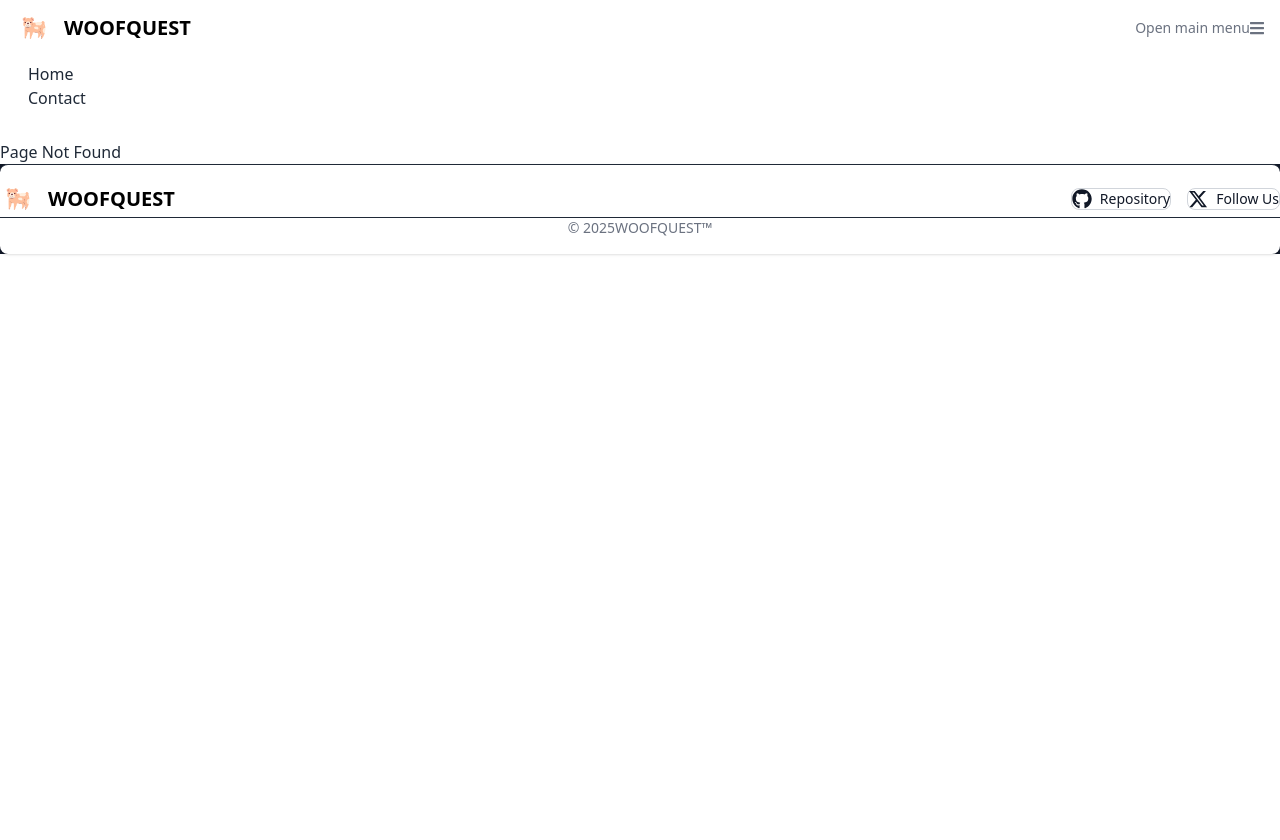
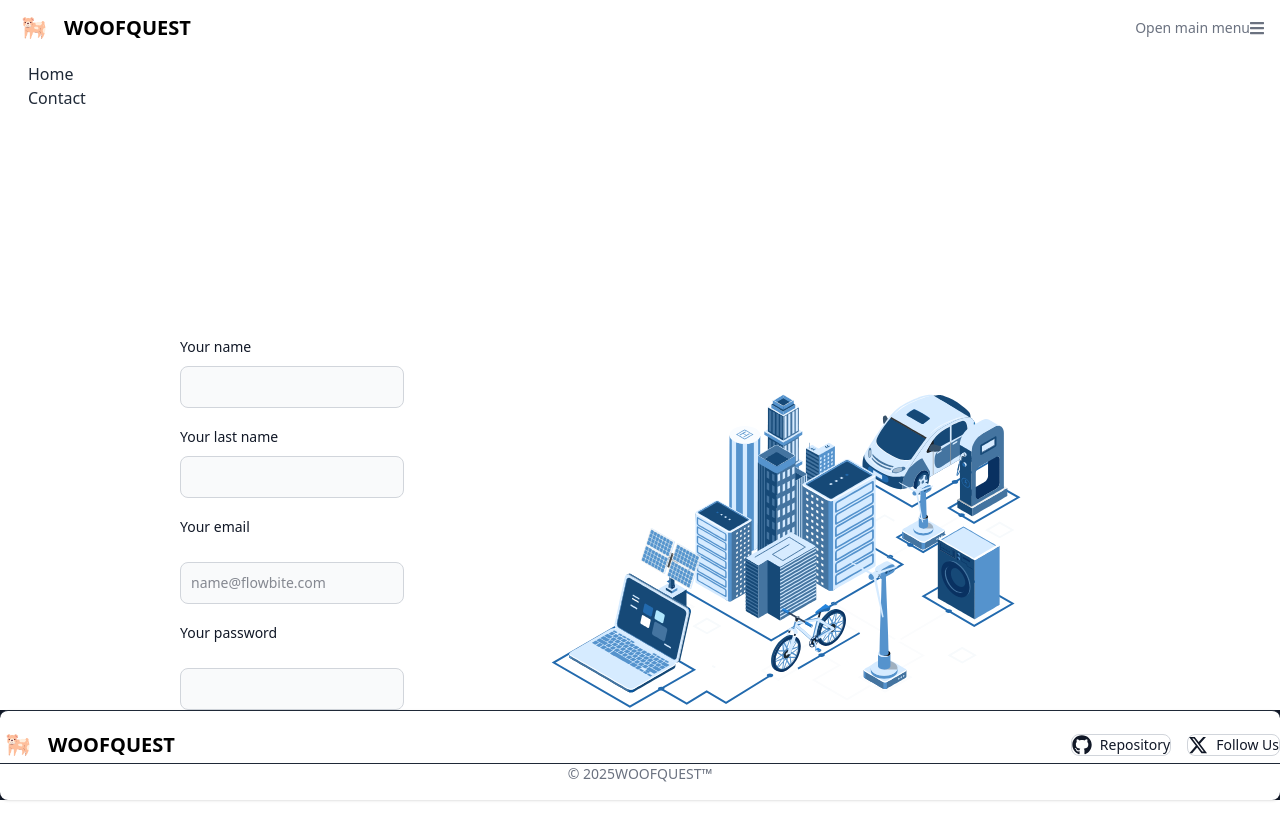
Before and after one commit to DoctorLeQuack1/digital-twin-front, a React (Vite) app: page /signup in a window 1280 px wide. Before the commit this address had no page. Shown: the top 840 px of the page. Before the commit the page ends 800 px from the top, so only its background shows below. Built offline with nearby package versions, Linux system fonts and the light colour scheme.

Commit message:
Completed functionality

```diff
--- a/src/App.tsx
+++ b/src/App.tsx
@@ -9,6 +9,7 @@ import { RedirectionRoute } from "./components/wrapper-components/RedirectionRou
 import { Home } from "./pages/Home";
 import { Contact } from "./pages/Contact";
 import "./App.css";
+import { SignUp } from "./pages/SignUp";
 
 export const App = () => {
   return (
@@ -21,8 +22,16 @@ export const App = () => {
           <Route
             path="/login"
             element={
-              <RedirectionRoute>
+              <RedirectionRoute redirectTo="/dashboard">
                 <LogIn />
+              </RedirectionRoute>
+            }
+          />
+          <Route
+            path="/signup"
+            element={
+              <RedirectionRoute redirectTo="/dashboard">
+                <SignUp />
               </RedirectionRoute>
             }
           />
--- a/src/components/layout-components/NavBar.tsx
+++ b/src/components/layout-components/NavBar.tsx
@@ -1,4 +1,3 @@
-
 import { Button, Navbar, NavbarBrand, NavbarCollapse, NavbarLink, NavbarToggle, createTheme, ThemeProvider } from "flowbite-react";
 import { useLocation, useNavigate } from "react-router-dom";
 import { useAuth } from "../../context/AuthProvider";
@@ -35,9 +34,18 @@ export const NavBar = () => {
     let logInSignInButton = null;
 
     if (location.pathname !== "/login" && !isAuth) {
-        logInSignInButton = (<div className="flex md:order-2"> <Button onClick={(e) => { navigateLogin(e, "/login") }}>Log In</Button></div>);
+        logInSignInButton = (
+            <div className="flex md:order-2 gap-2">
+                <Button onClick={(e) => { navigateLogin(e, "/login") }}>Log In</Button>
+                <Button onClick={(e) => { navigateLogin(e, "/signup") }}>Sign Up</Button>
+            </div>
+        );
     } else if (location.pathname !== "/login" && isAuth) {
-        logInSignInButton = (<div className="flex md:order-2"> <Button onClick={(e) => { signOut(e) }}>Sign Out</Button></div>);
+        logInSignInButton = (
+            <div className="flex md:order-2">
+                <Button onClick={(e) => { signOut(e) }}>Sign Out</Button>
+            </div>
+        );
     }
 
     return (
--- /dev/null
+++ b/src/components/signin-components/SignUpForm.tsx
@@ -0,0 +1,132 @@
+import { useState } from "react";
+import { Button, Label, TextInput } from "flowbite-react";
+import axios from "axios";
+import { useNavigate } from "react-router-dom";
+import { useAuth } from "../../context/AuthProvider";
+
+export const SignUpForm = () => {
+    const [name, setName] = useState("");
+    const [lastName, setLastName] = useState("");
+    const [email, setEmail] = useState("");
+    const [password, setPassword] = useState("");
+
+    const navigate = useNavigate();
+    const { setIsAuth } = useAuth();
+
+    const handleSubmit = (e: React.FormEvent<HTMLFormElement>) => {
+        e.preventDefault();
+        handleSignUp(name, lastName, email, password);
+    };
+
+    // Función que realiza la petición GraphQL para registrar usuario
+    const handleSignUp = async (name: string, lastName: string, email: string, password: string) => {
+        // Limpiar los inputs al iniciar el registro
+        setName("");
+        setLastName("");
+        setEmail("");
+        setPassword("");
+
+        const mutation = `
+            mutation Mutation($input: UsersInput!) {
+                addUser(input: $input) {
+                    token
+                    user {
+                        _id
+                        asset
+                        email
+                        last_name
+                        name
+                        password
+                    }
+                }
+            }
+        `;
+        try {
+            const response = await axios.post(
+                "https://digital-twin-backend-e5h4.onrender.com/graphql",
+                {
+                    query: mutation,
+                    variables: {
+                        input: {
+                            email,
+                            last_name: lastName,
+                            name,
+                            password,
+                        },
+                    },
+                },
+                {
+                    headers: {
+                        "Content-Type": "application/json",
+                    },
+                }
+            );
+            const data = response.data.data?.addUser;
+            if (data && data.token && data.user) {
+                setIsAuth(true);
+                localStorage.setItem('JWT', data.token);
+                localStorage.setItem('UserName', data.user.name);
+                localStorage.setItem('UserLastName', data.user.last_name);
+                localStorage.setItem('Email', data.user.email);
+                navigate("/dashboard");
+            } else {
+                alert("User already exists or invalid data.");
+                console.error("SignUp failed: No token or user returned.");
+            }
+        } catch (error) {
+            alert("User already exists or invalid data.");
+            console.error("SignUp error:", error);
+        }
+    };
+
+    return (
+        <form className="flex max-w-md flex-col gap-4" onSubmit={handleSubmit}>
+            <div>
+                <div className="mb-2 block">
+                    <Label htmlFor="username">Your name</Label>
+                </div>
+                <TextInput
+                    id="username"
+                    type="text"
+                    sizing="md"
+                    value={name}
+                    onChange={(e) => setName(e.target.value)}
+                />
+            </div>
+            <div>
+                <div className="mb-2 block">
+                    <Label htmlFor="userLastName">Your last name</Label>
+                </div>
+                <TextInput
+                    id="userLastName"
+                    type="text"
+                    sizing="md"
+                    value={lastName}
+                    onChange={(e) => setLastName(e.target.value)}
+                />
+            </div>
+            <div className="mb-2 block">
+                <Label htmlFor="email1">Your email</Label>
+            </div>
+            <TextInput
+                id="email1"
+                type="email"
+                placeholder="name@flowbite.com"
+                required
+                value={email}
+                onChange={(e) => setEmail(e.target.value)}
+            />
+            <div className="mb-2 block">
+                <Label htmlFor="password1">Your password</Label>
+            </div>
+            <TextInput
+                id="password1"
+                type="password"
+                required
+                value={password}
+                onChange={(e) => setPassword(e.target.value)}
+            />
+            <Button type="submit">Submit</Button>
+        </form>
+    );
+}
--- a/src/components/wrapper-components/RedirectionRoute.tsx
+++ b/src/components/wrapper-components/RedirectionRoute.tsx
@@ -1,4 +1,3 @@
-// components/ProtectedRoute.jsx
 import { Navigate } from 'react-router-dom';
 import { ReactNode } from 'react';
 import { useAuth } from '../../context/AuthProvider';
@@ -6,25 +5,24 @@ import { Spinner } from 'flowbite-react';
 
 interface RedirectionRouteProps {
     children: ReactNode;
+    redirectTo: string; // Nuevo argumento string
 }
 
-export const RedirectionRoute: React.FC<RedirectionRouteProps> = ({ children }) => {
+export const RedirectionRoute: React.FC<RedirectionRouteProps> = ({ children, redirectTo }) => {
 
-    const { isAuth, isLoading} = useAuth();
+    const { isAuth, isLoading } = useAuth();
 
     if (isLoading) {
-            return (
-              <div className="smooth-loader">
-                {/* Ejemplo: spinner con animación suave */}
-                <Spinner aria-label="Default status example" />;
-              </div>
-            );
-          }
+        return (
+            <div className="smooth-loader">
+                <Spinner aria-label="Default status example" />
+            </div>
+        );
+    }
 
     if (isAuth) {
-        return <Navigate to="/dashboard" replace />;
+        return <Navigate to={redirectTo} replace />;
     }
-
 
     return children;
 };
--- /dev/null
+++ b/src/pages/SignUp.tsx
@@ -0,0 +1,32 @@
+import { useEffect, useRef } from 'react';
+import lottie from 'lottie-web';
+import animationData from '../assets/smart_city.json'; // asegúrate de tenerlo en esta ruta
+import { SignUpForm } from '../components/signin-components/SignUpForm';
+
+export const SignUp = () => {
+  const animationContainer = useRef(null);
+
+  useEffect(() => {
+    const anim = lottie.loadAnimation({
+      container: animationContainer.current!,
+      renderer: 'svg',
+      loop: true,
+      autoplay: true,
+      animationData: animationData,
+    });
+
+    return () => anim.destroy();
+  }, []);
+
+  return (
+    <div className="flex flex-wrap justify-center items-center md:gap-30 w-full h-screen">
+      <div>
+        <SignUpForm />
+      </div>
+      <div
+        ref={animationContainer}
+        className="max-w-xl max-h-xl"
+      />
+    </div>
+  );
+};
```
